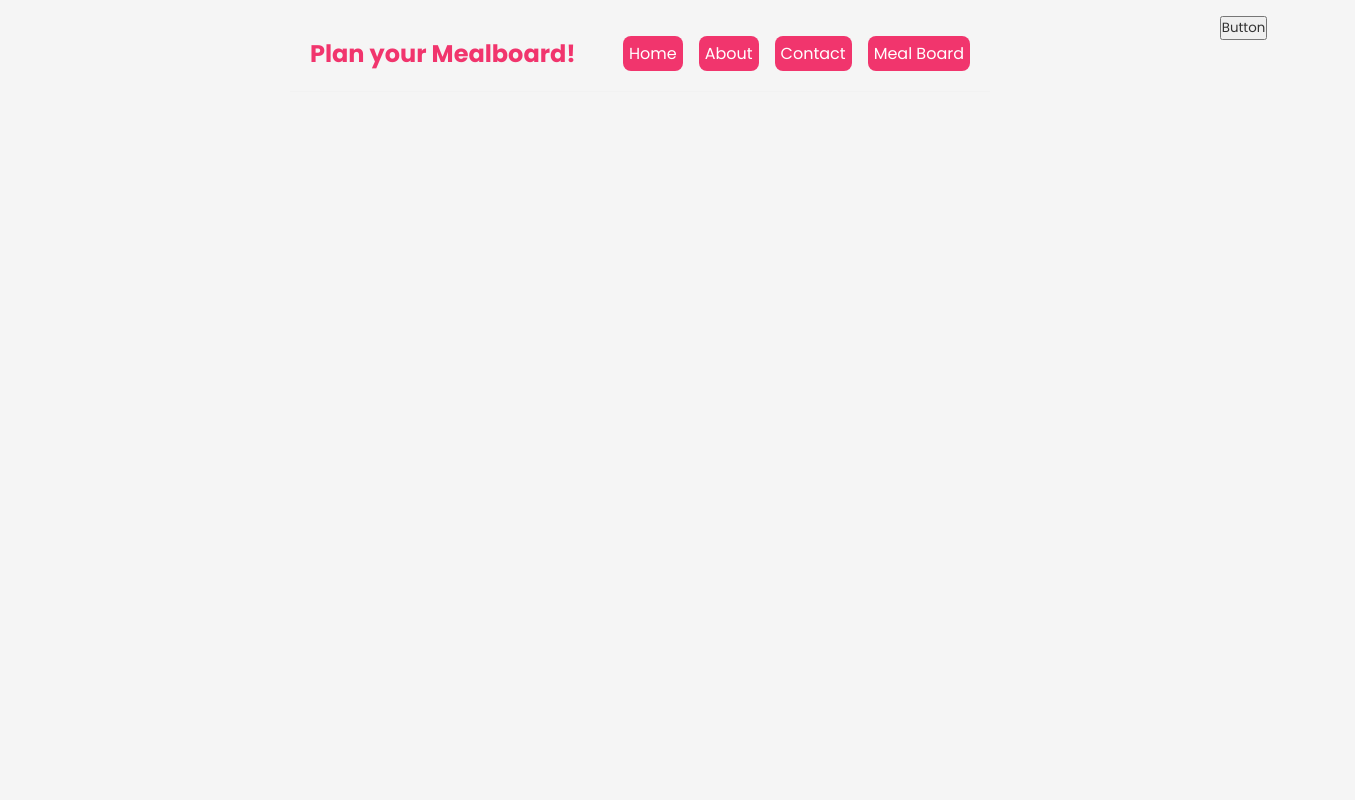
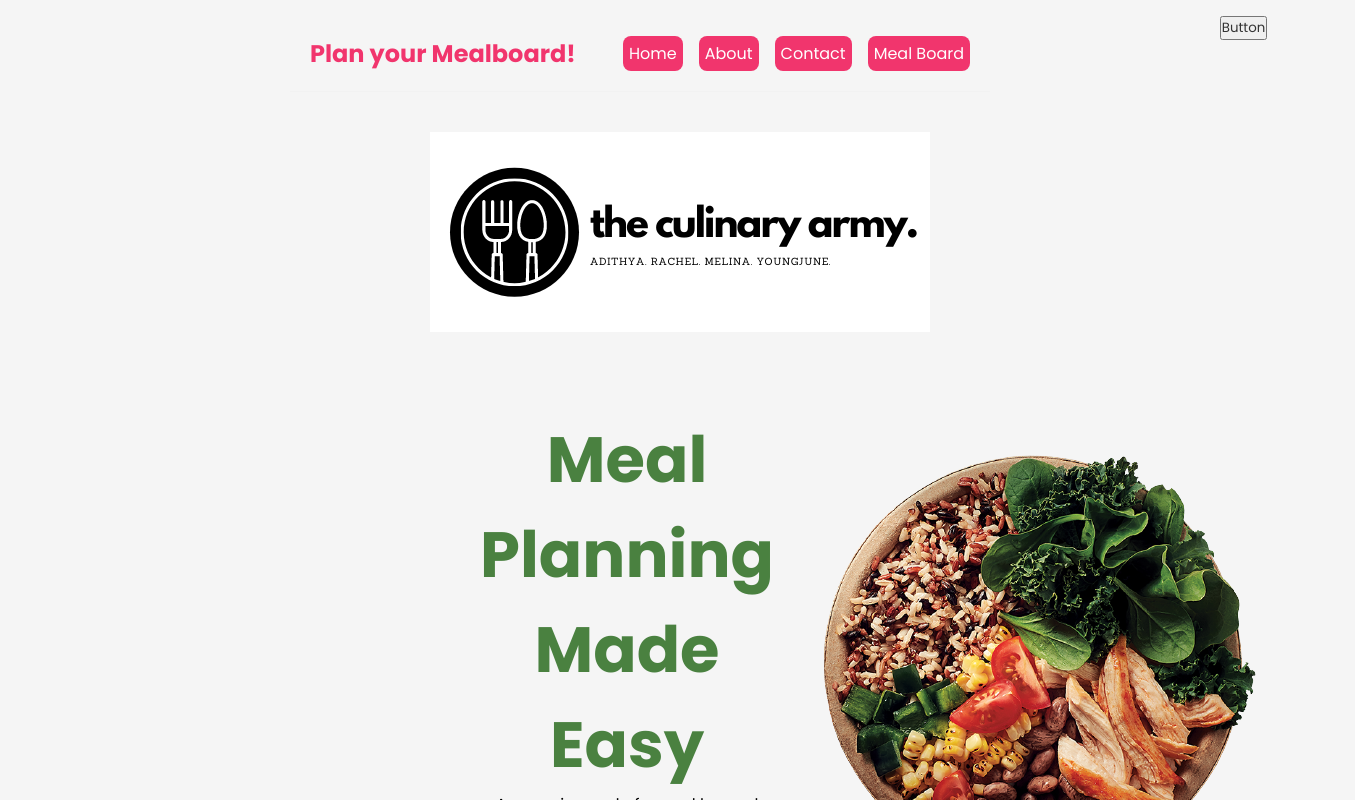
Before and after one commit to rpowers621/meal_app, a React (Create React App) app: page / in a window 1280 px wide. Shown: the top 800 px of the page, 1355 px wide, since content can reach past the window. Built offline with nearby package versions, Linux system fonts and the light colour scheme; no server answers.

Commit message:
implemented '/' route as the main page for the landing page

```diff
--- a/src/App.js
+++ b/src/App.js
@@ -17,7 +17,7 @@ function App() {
     </div>
     <div className="App">
       <Switch>
-        <Route path="/Home"><Home /></Route>
+        <Route exact path="/"><Home /></Route>
         <Route path ="/Recipebox"><Recipebox /></Route>
         <Route path ="/Recipepage"><Recipepage /></Route>
         <Route path ="/About"><About /></Route>
--- a/src/Navbar.js
+++ b/src/Navbar.js
@@ -7,7 +7,7 @@ const Navbar = () => {
     <nav className="navbar">
       <h1>Plan your Mealboard!</h1>
       <div className="links">
-        <Link to="/Home" style={{
+        <Link to="/" style={{
           color: "white",
           backgroundColor: '#f1356d',
           borderRadius: '8px'
```
Also changed, not shown: 11 other files (tests, documents, lock files or other folders).
